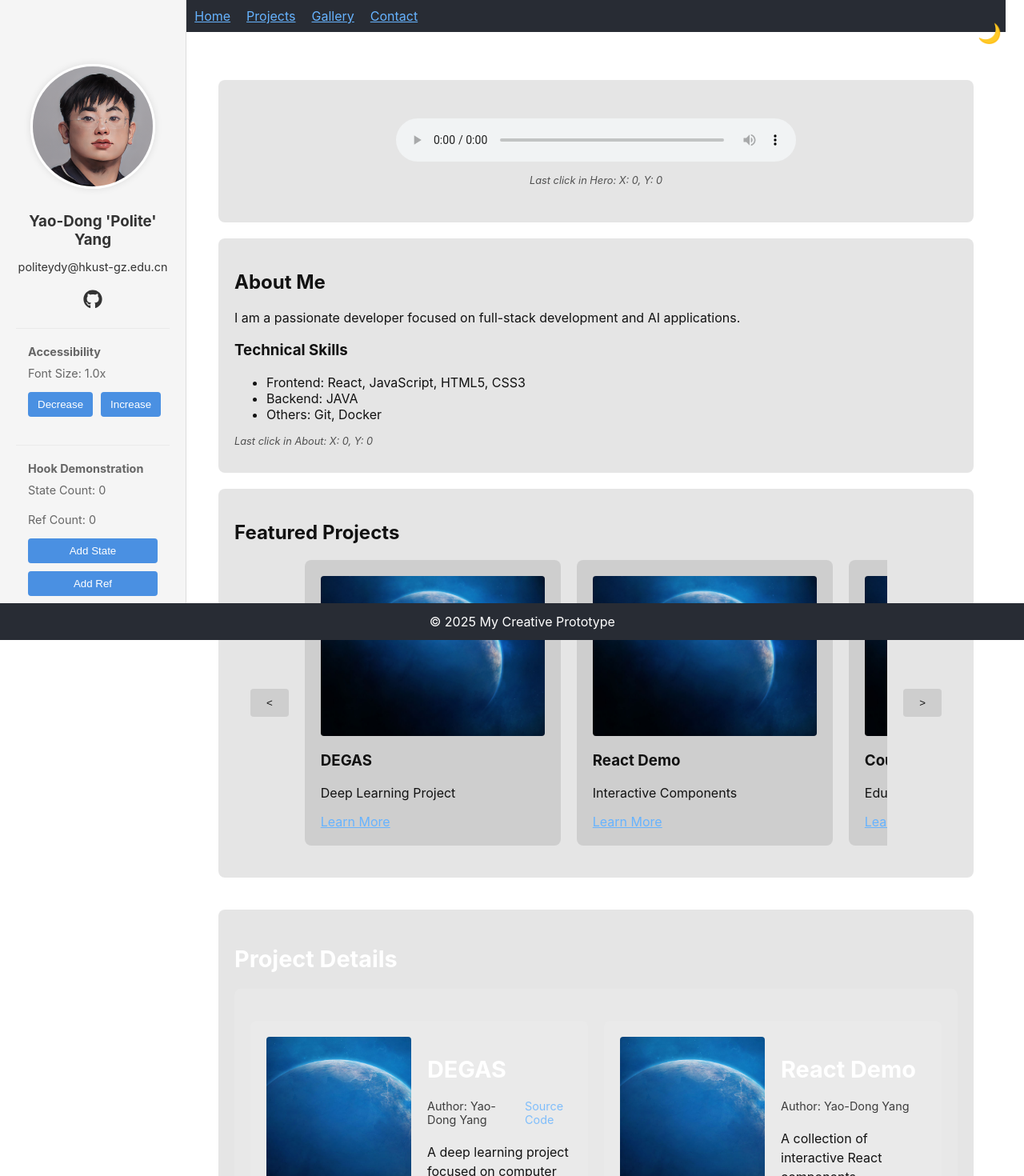
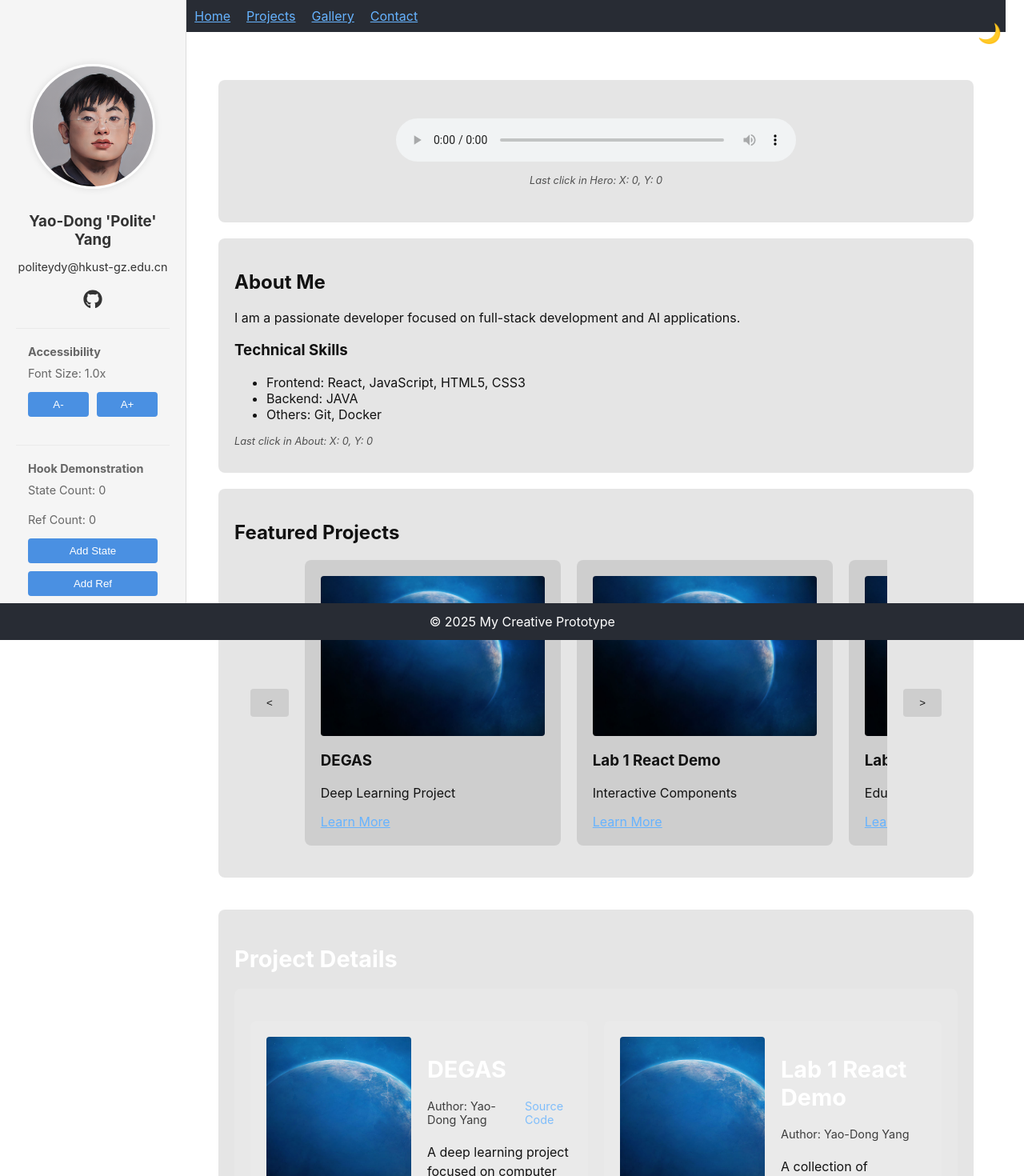
Before and after one commit to yyd003/CMAA6019B_T-E, a React (Create React App) app: page / in a window 1280 px wide. Shown: the top 1470 px of the page at 80% size. Built offline with nearby package versions, Linux system fonts and the light colour scheme.

Commit message:
optimized

```diff
--- a/src/components/Sidebar/index.js
+++ b/src/components/Sidebar/index.js
@@ -51,8 +51,8 @@ function Sidebar() {
                 <div className="font-size-buttons">
                     <p>Font Size: {fontSize.toFixed(1)}x</p>
                     <div className="button-group">
-                        <button onClick={decreaseFontSize}>Decrease</button>
-                        <button onClick={increaseFontSize}>Increase</button>
+                        <button onClick={decreaseFontSize}>A-</button>
+                        <button onClick={increaseFontSize}>A+</button>
                     </div>
                 </div>
             </div>
--- a/src/data/projects.js
+++ /dev/null
@@ -1,44 +0,0 @@
-const projects = [
-    {
-        path: "/projects/degas",
-        name: "DEGAS",
-        desc: "Deep Learning Project",
-        author: "Yao-Dong Yang",
-        image: "/img/bg.jpg",
-        description: "A deep learning project focused on computer vision and artificial intelligence.",
-        fullDescription: "DEGAS (Deep Learning Enhanced Graphics and Analysis System) is an innovative project that combines state-of-the-art deep learning techniques with practical applications in computer vision. This project demonstrates the power of AI in solving complex visual recognition tasks.",
-        sourceLink: "https://initialneil.github.io/DEGAS"
-    },
-    {
-        path: "/projects/react-demo",
-        name: "React Demo",
-        desc: "Interactive Components",
-        author: "Yao-Dong Yang",
-        image: "/img/bg.jpg",
-        description: "A collection of interactive React components.",
-        fullDescription: "Showcase of various React components demonstrating modern web development practices and UI/UX patterns.",
-        sourceLink: null
-    },
-    {
-        path: "/projects/course-platform",
-        name: "Course Platform",
-        desc: "Educational System",
-        author: "Yao-Dong Yang",
-        image: "/img/bg.jpg",
-        description: "An online learning platform built with React.",
-        fullDescription: "A comprehensive educational platform featuring course management, student tracking, and interactive learning materials.",
-        sourceLink: null
-    },
-    {
-        path: "/projects/coming-soon",
-        name: "Future Projects",
-        desc: "More Coming Soon",
-        author: "Yao-Dong Yang",
-        image: "/img/bg.jpg",
-        description: "Exciting new projects in development.",
-        fullDescription: "Stay tuned for more innovative projects combining AI, web development, and educational technology.",
-        sourceLink: null
-    }
-];
-
-export default projects;
--- a/src/pages/Gallery/index.js
+++ b/src/pages/Gallery/index.js
@@ -1,12 +1,9 @@
 import React from 'react';
 import { Link } from 'react-router-dom';
 import './Gallery.css';
-import projects from '../../data/projects';
+import { projectsList } from '../Projects';
 
 function GalleryPage() {
-  // 直接使用所有项目，不再过滤
-  const projectsToDisplay = projects;
-
   return (
     <div className="gallery-page">
       <section className="gallery-header">
@@ -14,8 +11,8 @@ function GalleryPage() {
       </section>
 
       <div className="projects-list">
-        {projectsToDisplay.length > 0 ? (
-          projectsToDisplay.map((project, index) => (
+        {projectsList.length > 0 ? (
+          projectsList.map((project, index) => (
             <div className="project-item" key={index}>
               <div className="project-thumbnail">
                 <img src={project.image || '/img/bg.jpg'} alt={project.name} />
@@ -23,12 +20,10 @@ function GalleryPage() {
               <div className="project-details">
                 <h2 className="project-title">{project.name}</h2>
                 <div className="project-meta">
-                  <span className="project-author">{project.author || 'Yao-Dong Yang'}</span>
+                  <span className="project-author">{project.author}</span>
                   <span className="project-tags">
                     {project.desc && (
-                      <>
-                        <span className="tag">{project.desc}</span>
-                      </>
+                      <span className="tag">{project.desc}</span>
                     )}
                   </span>
                 </div>
@@ -39,7 +34,7 @@ function GalleryPage() {
           ))
         ) : (
           <div className="no-results">
-            <p>没有找到项目。</p>
+            <p>No projects found.</p>
           </div>
         )}
       </div>
--- a/src/pages/Home/index.js
+++ b/src/pages/Home/index.js
@@ -2,7 +2,8 @@ import React, { useState, useEffect, useRef } from 'react';
 import Gallery from '../../components/Gallery';
 import { Link } from 'react-router-dom';
 import './Home.css';
-import projects from '../../data/projects';
+// 修改导入路径，从Projects组件导入项目数据
+import { projectsList } from '../Projects';
 // 移除 useTheme 导入，因为我们不再需要它
 // import { useTheme } from '../../contexts/ThemeContext';
 import useClickPosition from '../../hooks/useClickPosition';
@@ -37,11 +38,11 @@ function Home() {
                                tagName;
 
             setHoveredElement(elementInfo);
-            console.log(`鼠标进入元素: ${elementInfo}`);
+            console.log(`Mouse entered element: ${elementInfo}`);
         };
 
         const handleMouseLeave = (e) => {
-            console.log(`鼠标离开元素: ${hoveredElement}`);
+            console.log(`Mouse left element: ${hoveredElement}`);
             setHoveredElement(null);
         };
 
@@ -59,18 +60,17 @@ function Home() {
         };
     }, [hoveredElement]);
 
-    // 项目数据已移至 src/data/projects.js
+    // 项目数据已从 Projects 组件导入
 
     // Implement automatic carousel with pause on user interaction
     useEffect(() => {
         if (isPaused) return;
 
         const interval = setInterval(() => {
-            setCurrentIndex(prevIndex => (prevIndex + 1) % projects.length);
+            setCurrentIndex(prevIndex => (prevIndex + 1) % projectsList.length);
         }, 10000); // Move every 10 seconds
 
         return () => clearInterval(interval);
-    // 移除 projects.length 依赖项，只保留 isPaused
     }, [isPaused]);
 
     // Temporarily pause automatic cycling when user interacts
@@ -88,25 +88,25 @@ function Home() {
     const goToLeft = () => {
         handleUserInteraction();
         setCurrentIndex(prevIndex =>
-            prevIndex === 0 ? projects.length - 1 : prevIndex - 1
+            prevIndex === 0 ? projectsList.length - 1 : prevIndex - 1
         );
     };
 
     const goToRight = () => {
         handleUserInteraction();
         setCurrentIndex(prevIndex =>
-            (prevIndex + 1) % projects.length
+            (prevIndex + 1) % projectsList.length
         );
     };
 
     // Calculate visible projects for carousel with looping
     const visibleProjects = [];
     for (let i = 0; i < 3; i++) {
-        const index = (currentIndex + i) % projects.length;
-        visibleProjects.push(projects[index]);
+        const index = (currentIndex + i) % projectsList.length;
+        visibleProjects.push(projectsList[index]);
     }
 
-    const displayedProjects = showAllProjects ? projects : projects.slice(0, 3);
+    const displayedProjects = showAllProjects ? projectsList : projectsList.slice(0, 3);
 
     return (
         <div className="home-container" ref={homeContainerRef}>
--- a/src/pages/Projects/index.js
+++ b/src/pages/Projects/index.js
@@ -1,18 +1,53 @@
 import React, { useState } from 'react';
 import { Link } from 'react-router-dom';
+
+// 将项目数据移到这里作为统一数据源
+export const projectsList = [
+    {
+        path: "/projects/degas",
+        name: "DEGAS",
+        desc: "Deep Learning Project",
+        author: "Yao-Dong Yang",
+        image: "/img/bg.jpg",
+        description: "A deep learning project focused on computer vision and artificial intelligence.",
+        fullDescription: "DEGAS (Deep Learning Enhanced Graphics and Analysis System) is an innovative project that combines state-of-the-art deep learning techniques with practical applications in computer vision. This project demonstrates the power of AI in solving complex visual recognition tasks.",
+        sourceLink: "https://initialneil.github.io/DEGAS"
+    },
+    {
+        path: "/projects/react-demo",
+        name: "Lab 1 React Demo",
+        desc: "Interactive Components",
+        author: "Yao-Dong Yang",
+        image: "/img/bg.jpg",
+        description: "A collection of interactive React components.",
+        fullDescription: "Showcase of various React components demonstrating modern web development practices and UI/UX patterns.",
+        sourceLink: null
+    },
+    {
+        path: "/projects/course-platform",
+        name: "Lab 2 tourial Course Platform",
+        desc: "Educational System",
+        author: "Yao-Dong Yang",
+        image: "/img/bg.jpg",
+        description: "An online learning platform built with React.",
+        fullDescription: "A comprehensive educational platform featuring course management, student tracking, and interactive learning materials.",
+        sourceLink: null
+    },
+    {
+        path: "/projects/coming-soon",
+        name: "To Be Continued",
+        desc: "More Coming Soon",
+        author: "Yao-Dong Yang",
+        image: "/img/bg.jpg",
+        description: "Exciting new projects in development.",
+        fullDescription: "Stay tuned for more innovative projects combining AI, web development, and educational technology.",
+        sourceLink: null
+    }
+];
 
 const Projects = () => {
     const [searchQuery, setSearchQuery] = useState('');
 
-    // 项目数据
-    const projectsList = [
-        { path: "/projects/degas", name: "DEGAS" },
-        { path: "/projects/react-demo", name: "Lab 1 React Demo" },
-        { path: "/projects/course-platform", name: "Lab 2 tourial Course Platform" },
-        { path: "/projects/coming-soon", name: "To Be Continued" }
-    ];
-
-    // 过滤项目列表
     const filteredProjects = projectsList.filter(project =>
         project.name.toLowerCase().includes(searchQuery.toLowerCase())
     );
@@ -22,7 +57,6 @@ const Projects = () => {
             <section className="project-list">
                 <h2>Projects</h2>
 
-                {/* 搜索输入框 */}
                 <div className="search-box">
                     <input
                         type="text"
@@ -47,7 +81,6 @@ const Projects = () => {
                     ))}
                 </ul>
 
-                {/* 当没有匹配结果时显示提示 */}
                 {filteredProjects.length === 0 && (
                     <p style={{ color: '#666' }}>No result</p>
                 )}
```
